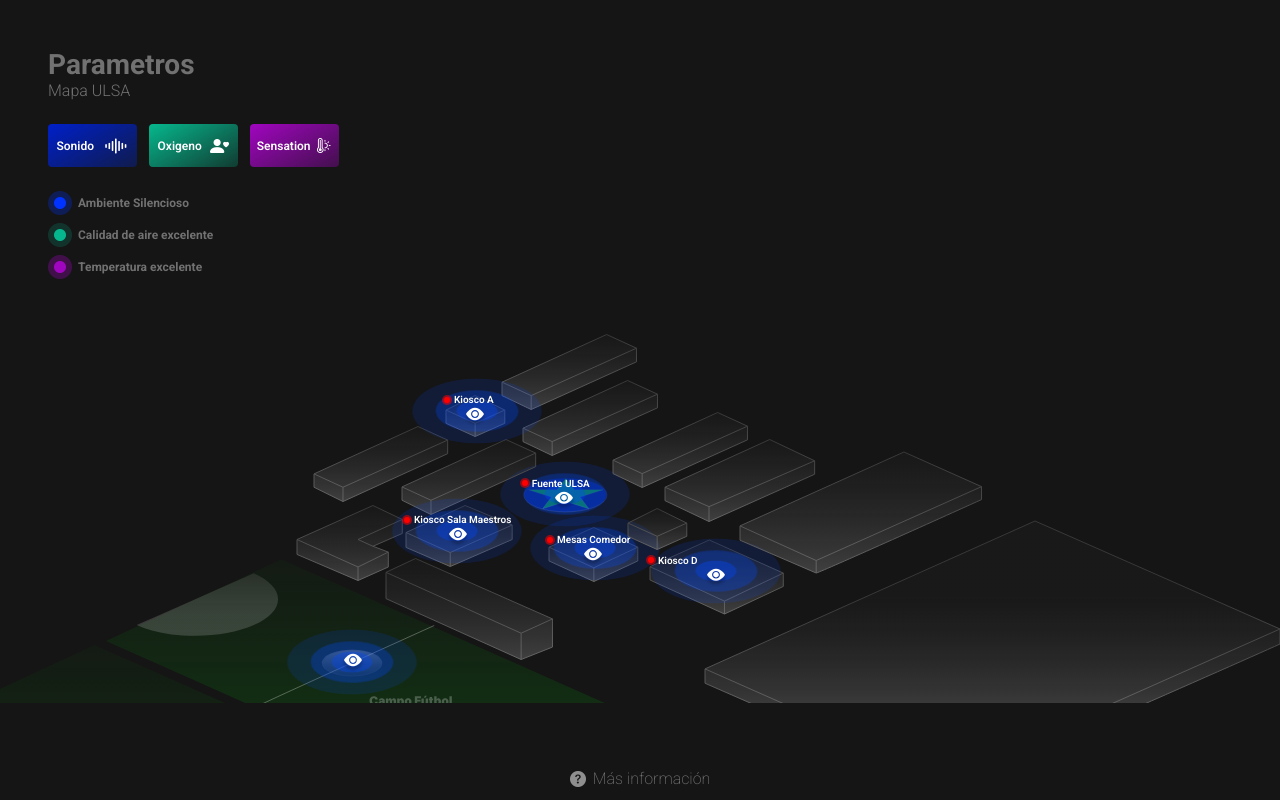
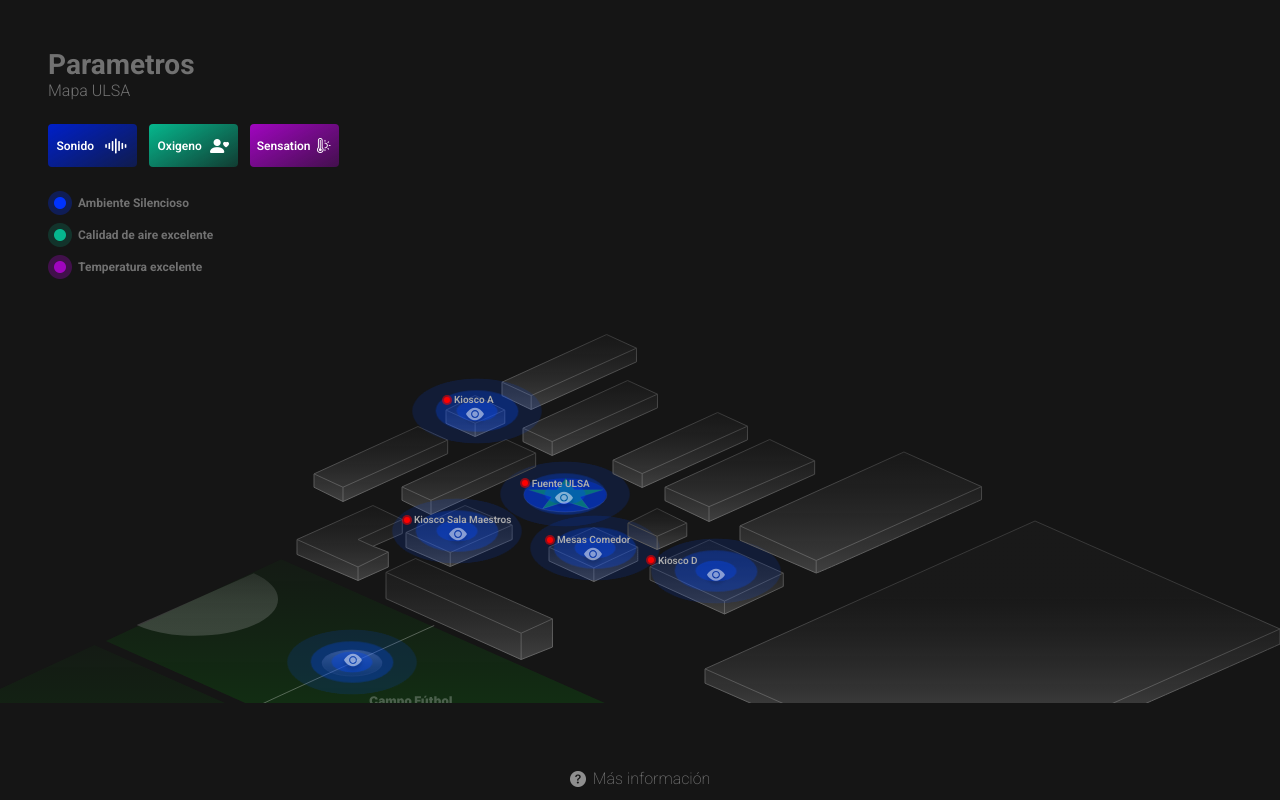
Before and after one commit to DavidSantana872/iotSystemULSA, a React (Vite) app: page / in a window 1280 px wide. Both pictures are taken after a click on the icon 640 px from the left and 375 px from the top of the page. Built offline with nearby package versions, Linux system fonts and the light colour scheme.

Commit message:
add color title secotr

```diff
--- a/src/components/Live.css
+++ b/src/components/Live.css
@@ -7,7 +7,6 @@
     width: 6px;
     height: 6px;
     margin-right: 4px;
-
 }
 .Live1{
     width: 6px;
--- a/src/components/MainView.css
+++ b/src/components/MainView.css
@@ -86,7 +86,7 @@ footer{
     z-index: 10;
 }
 .title-sector{
-    color: var(--text-color);
+    color: rgb(172, 172, 172);
     font-size: 10px;
     font-weight: 600;
     width: 100%;
@@ -98,5 +98,5 @@ footer{
     width: 24px;
 }
 .opacity{
-    opacity: 0.7;
+    opacity: 0.5;
 }
--- a/src/components/MapView.jsx
+++ b/src/components/MapView.jsx
@@ -84,7 +84,7 @@ const MapView = () => {
                     */
                 }
                  <div class="box-title-sector" style={styleElement(-14, 92)}>
-                    <img class="filter" src={eye} alt="Show!" />
+                    <img class="opacity" src={eye} alt="Show!" />
                 </div>
                 <PointAlert show="true" metric={currentMetric} positionValue= {styleElement(200, 56)}></PointAlert>
 
@@ -92,7 +92,7 @@ const MapView = () => {
             </span>
             <span onClick={()=>{showDeatilsFunction("sector2")}} style = {styleElement(23, 342)}>
                 <div class="box-title-sector" style={styleElement(-13, 116)}>
-                    <img class="filter" src={eye} alt="Show!" />
+                    <img class="opacity" src={eye} alt="Show!" />
                 </div>
                 <PointAlert show="true" metric={currentMetric} positionValue= {styleElement(200, 56)}></PointAlert>
                 <img src={campoBeisbol} alt="" />
@@ -100,7 +100,7 @@ const MapView = () => {
             <span onClick={()=>{showDeatilsFunction("sector3")}} style = {styleElement(626.79, 173.69)}>
                 <div class="box-title-sector" style={styleElement(-1, 1)}>
                     <p className="title-sector"><Live></Live> Fuente ULSA</p>
-                    <img class="filter" src={eye} alt="Show!" />
+                    <img class="opacity" src={eye} alt="Show!" />
                 </div>
                 <PointAlert show="true" metric={currentMetric} positionValue= {styleElement(-5, -30)}></PointAlert>
                 <img src={Group16} alt="" />
@@ -108,7 +108,7 @@ const MapView = () => {
             <span onClick={()=>{showDeatilsFunction("sector4")}} style = {styleElement(652, 223)}>
                 <div class="box-title-sector" style={styleElement(-1, 8)}>
                     <p className="title-sector"><Live></Live> Mesas Comedor</p>
-                    <img class="filter" src={eye} alt="Show!" />
+                    <img class="opacity" src={eye} alt="Show!" />
                 </div>
                 <PointAlert show="true" metric={currentMetric} positionValue= {styleElement(0, -25)}></PointAlert>
                 <img src={Vector31} alt="" />
@@ -125,7 +125,7 @@ const MapView = () => {
             <span onClick={()=>{showDeatilsFunction("sector8")}} style = {styleElement(753, 235.5)}>
                 <div class="box-title-sector" style={styleElement(-1, 16)}>
                     <p className="title-sector"><Live></Live> Kiosco D</p>
-                    <img class="filter" src={eye} alt="Show!" />
+                    <img class="opacity" src={eye} alt="Show!" />
                 </div>
                 <PointAlert show="true" metric={currentMetric} positionValue= {styleElement(20, -15)}></PointAlert>
                 <img src={Vector32} alt="" />
@@ -142,7 +142,7 @@ const MapView = () => {
             <span onClick={()=> {showDeatilsFunction("sector12")}} style = {styleElement(549, 91)}>
                 <div class="box-title-sector" style={styleElement(-1, 0)}>
                     <p className="title-sector"><Live></Live> Kiosco A</p>
-                    <img class="filter" src={eye} alt="Show!" />
+                    <img class="opacity" src={eye} alt="Show!" />
                 </div>
                 <PointAlert show="true" metric={currentMetric} positionValue= {styleElement(-15, -30)}></PointAlert>
                 <img src={Vector38} alt="" />
@@ -159,7 +159,7 @@ const MapView = () => {
             <span onClick={()=> {showDeatilsFunction("sector16")}} style = {styleElement(509, 201)}>
                 <div class="box-title-sector" style={styleElement(-1, 10)}>
                     <p className="title-sector"><Live></Live> Kiosco Sala Maestros</p>
-                    <img class="filter" src={eye} alt="Show!" />
+                    <img class="opacity" src={eye} alt="Show!" />
                 </div>
                 <PointAlert show="true" metric={currentMetric} positionValue= {styleElement(5, -20)}></PointAlert>
                 <img src={Vector28} alt="" />
```
